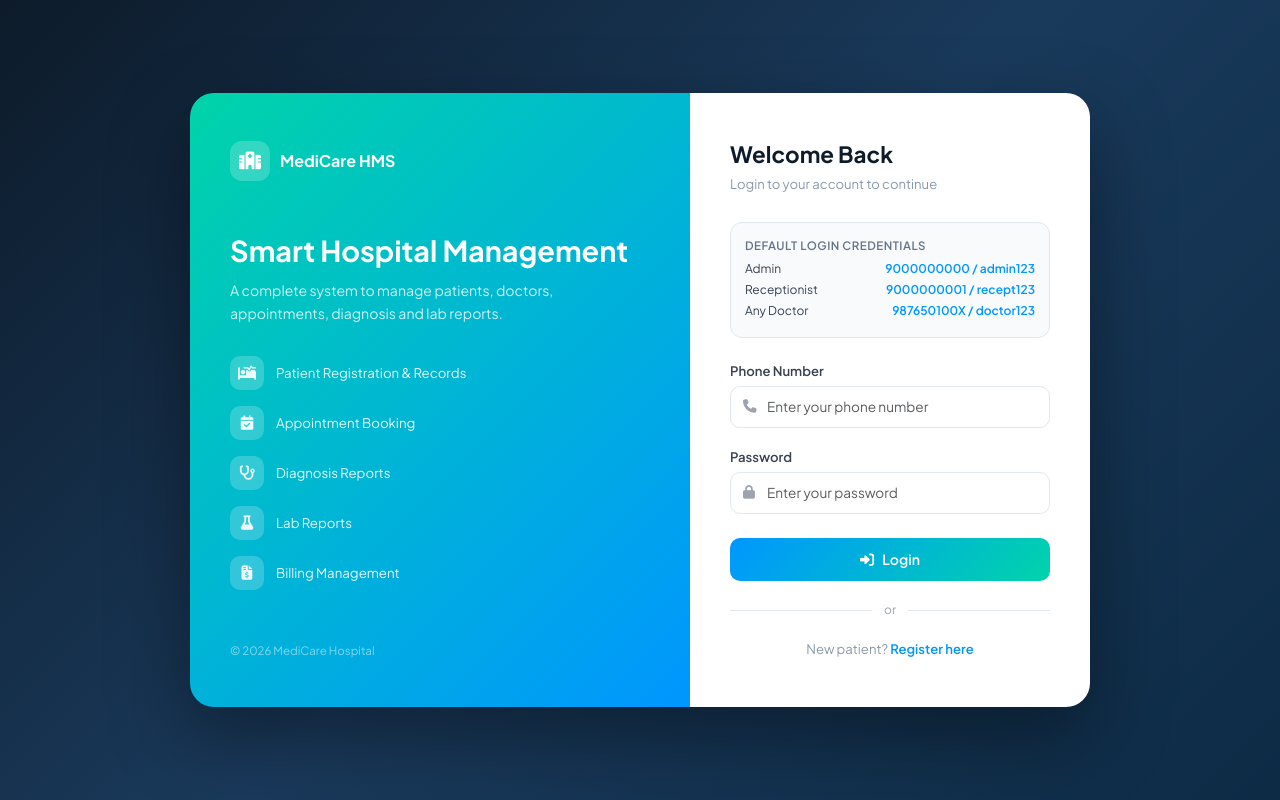
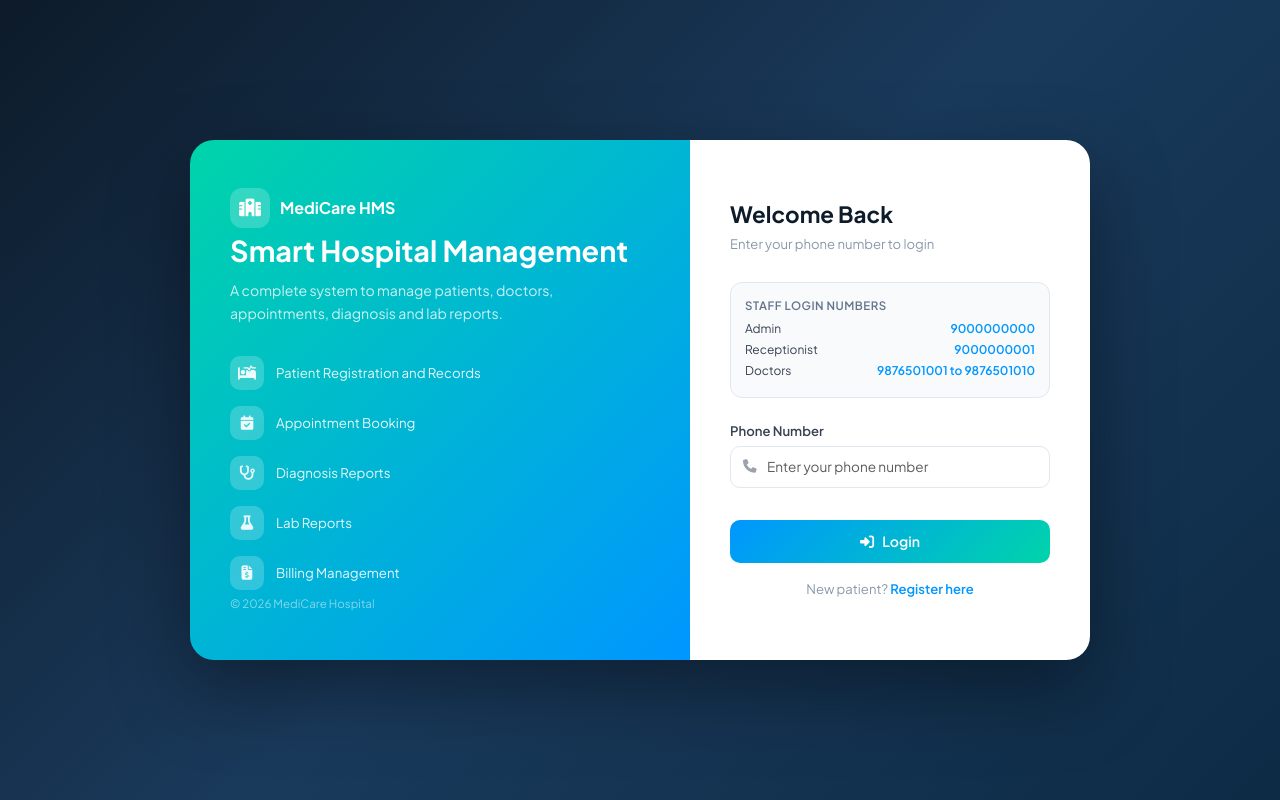
Before and after one commit to Sanj-vs/Hospital-Management-System-DBMS, a Flask app: page /login in a window 1280 px wide. Run offline with Flask 3, Linux system fonts and the light colour scheme; some libraries are stand-ins or nearby versions.

Commit message:
made some changes

```diff
--- a/app.py
+++ b/app.py
@@ -23,7 +23,7 @@ def get_db():
     )
 
 # ============================================
-# LOGIN REQUIRED DECORATORS
+# LOGIN REQUIRED DECORATOR
 # ============================================
 def login_required(f):
     @wraps(f)
@@ -34,12 +34,15 @@ def login_required(f):
         return f(*args, **kwargs)
     return decorated
 
+# ============================================
+# ROLE REQUIRED DECORATOR  (was missing — fixes NameError crash)
+# ============================================
 def role_required(*roles):
     def decorator(f):
         @wraps(f)
         def decorated(*args, **kwargs):
-            if 'role' not in session or session['role'] not in roles:
-                flash('Access denied.', 'danger')
+            if session.get('role') not in roles:
+                flash('Access denied. You do not have permission to view that page.', 'danger')
                 return redirect(url_for('dashboard'))
             return f(*args, **kwargs)
         return decorated
@@ -58,10 +61,9 @@ def index():
 def login():
     if request.method == 'POST':
         phone = request.form['phone']
-        password = request.form['password']
         db = get_db()
         cursor = db.cursor(dictionary=True)
-        cursor.execute("SELECT * FROM Users WHERE phone = %s AND password = %s", (phone, password))
+        cursor.execute("SELECT * FROM Users WHERE phone = %s", (phone,))
         user = cursor.fetchone()
         cursor.close()
         db.close()
@@ -91,7 +93,7 @@ def login():
             flash(f'Welcome, {user["name"]}!', 'success')
             return redirect(url_for('dashboard'))
         else:
-            flash('Invalid phone or password.', 'danger')
+            flash('Phone number not found!', 'danger')
     return render_template('login.html')
 
 @app.route('/register', methods=['GET', 'POST'])
@@ -103,19 +105,28 @@ def register():
             cursor.execute("""
                 INSERT INTO Users (name, phone, email, password, role)
                 VALUES (%s, %s, %s, %s, 'patient')
-            """, (request.form['name'], request.form['phone'],
-                  request.form['email'], request.form['password']))
+            """, (
+                request.form['name'],
+                request.form['phone'],
+                request.form.get('email', ''),
+                'nopwd'
+            ))
             user_id = cursor.lastrowid
             cursor.execute("""
                 INSERT INTO Patient (user_id, age, gender, address, blood_group)
                 VALUES (%s, %s, %s, %s, %s)
-            """, (user_id, request.form['age'], request.form['gender'],
-                  request.form['address'], request.form['blood_group']))
+            """, (
+                user_id,
+                request.form['age'],
+                request.form['gender'],
+                request.form['address'],
+                request.form['blood_group']
+            ))
             db.commit()
             flash('Registration successful! Please login.', 'success')
             return redirect(url_for('login'))
         except mysql.connector.IntegrityError:
-            flash('Phone number or email already exists!', 'danger')
+            flash('Phone number already exists!', 'danger')
         finally:
             cursor.close()
             db.close()
@@ -236,14 +247,29 @@ def patients():
 def delete_patient(patient_id):
     db = get_db()
     cursor = db.cursor()
-    cursor.execute("SELECT user_id FROM Patient WHERE patient_id=%s", (patient_id,))
-    p = cursor.fetchone()
-    if p:
-        cursor.execute("DELETE FROM Users WHERE user_id=%s", (p[0],))
-        db.commit()
-    cursor.close()
-    db.close()
-    flash('Patient deleted.', 'info')
+    try:
+        # Fetch user_id before deleting
+        cursor.execute("SELECT user_id FROM Patient WHERE patient_id=%s", (patient_id,))
+        row = cursor.fetchone()
+        if row:
+            user_id = row[0]
+            # Delete child records explicitly if no ON DELETE CASCADE in schema
+            cursor.execute("DELETE FROM Billing WHERE patient_id=%s", (patient_id,))
+            cursor.execute("DELETE FROM LabReport WHERE patient_id=%s", (patient_id,))
+            cursor.execute("DELETE FROM DiagnosisReport WHERE patient_id=%s", (patient_id,))
+            cursor.execute("DELETE FROM Appointment WHERE patient_id=%s", (patient_id,))
+            cursor.execute("DELETE FROM Patient WHERE patient_id=%s", (patient_id,))
+            cursor.execute("DELETE FROM Users WHERE user_id=%s", (user_id,))
+            db.commit()
+            flash('Patient deleted successfully.', 'info')
+        else:
+            flash('Patient not found.', 'warning')
+    except Exception as e:
+        db.rollback()
+        flash(f'Error deleting patient: {str(e)}', 'danger')
+    finally:
+        cursor.close()
+        db.close()
     return redirect(url_for('patients'))
 
 # ============================================
@@ -339,6 +365,12 @@ def book_appointment():
 @app.route('/appointments/update/<int:appt_id>/<status>')
 @login_required
 def update_appointment(appt_id, status):
+    # Whitelist valid statuses to prevent SQL injection via URL param
+    VALID_STATUSES = {'Scheduled', 'Completed', 'Cancelled'}
+    if status not in VALID_STATUSES:
+        flash('Invalid appointment status.', 'danger')
+        return redirect(url_for('appointments'))
+
     db = get_db()
     cursor = db.cursor()
     cursor.execute("UPDATE Appointment SET status=%s WHERE appt_id=%s", (status, appt_id))
@@ -407,8 +439,11 @@ def add_diagnosis():
             cursor.execute("UPDATE Appointment SET status='Completed' WHERE appt_id=%s", (request.form['appt_id'],))
             db.commit()
             flash('Diagnosis report added!', 'success')
+            cursor.close()
+            db.close()
             return redirect(url_for('diagnosis'))
         except Exception as e:
+            db.rollback()
             flash(f'Error: {str(e)}', 'danger')
 
     did = session.get('doctor_id')
@@ -421,6 +456,9 @@ def add_diagnosis():
         """, (did,))
         appointments = cursor.fetchall()
         doctor_id = did
+        cursor.close()
+        db.close()
+        return render_template('add_diagnosis.html', appointments=appointments, doctor_id=doctor_id)
     else:
         cursor.execute("""
             SELECT a.appt_id, pu.name as patient_name, p.patient_id, a.appt_date, d.doctor_id
@@ -430,10 +468,9 @@ def add_diagnosis():
             WHERE a.status='Scheduled'
         """)
         appointments = cursor.fetchall()
-        doctor_id = None
-    cursor.close()
-    db.close()
-    return render_template('add_diagnosis.html', appointments=appointments, doctor_id=doctor_id)
+        cursor.close()
+        db.close()
+        return render_template('add_diagnosis.html', appointments=appointments, doctor_id=None)
 
 # ============================================
 # LAB REPORTS
@@ -477,6 +514,7 @@ def lab_reports():
 def add_lab_report():
     db = get_db()
     cursor = db.cursor(dictionary=True)
+
     if request.method == 'POST':
         try:
             cursor.execute("""
@@ -488,10 +526,14 @@ def add_lab_report():
                   request.form['test_date'], request.form['notes']))
             db.commit()
             flash('Lab report added!', 'success')
+            cursor.close()
+            db.close()
             return redirect(url_for('lab_reports'))
         except Exception as e:
+            db.rollback()
             flash(f'Error: {str(e)}', 'danger')
 
+    # Always fetch patients list
     cursor.execute("""
         SELECT p.patient_id, u.name FROM Patient p JOIN Users u ON p.user_id=u.user_id ORDER BY u.name
     """)
@@ -499,18 +541,18 @@ def add_lab_report():
 
     if session['role'] == 'doctor':
         doctor_id = session.get('doctor_id')
+        cursor.close()
+        db.close()
+        # doctor_id is passed; template hides doctor selector and uses hidden field
+        return render_template('add_lab_report.html', patients=patients, doctors=None, doctor_id=doctor_id)
     else:
         cursor.execute("""
-            SELECT d.doctor_id, u.name FROM Doctor d JOIN Users u ON d.user_id=u.user_id
+            SELECT d.doctor_id, u.name FROM Doctor d JOIN Users u ON d.user_id=u.user_id ORDER BY u.name
         """)
         doctors = cursor.fetchall()
         cursor.close()
         db.close()
         return render_template('add_lab_report.html', patients=patients, doctors=doctors, doctor_id=None)
-
-    cursor.close()
-    db.close()
-    return render_template('add_lab_report.html', patients=patients, doctor_id=doctor_id)
 
 # ============================================
 # BILLING
@@ -558,8 +600,11 @@ def add_billing():
                   request.form['amount'], request.form['description']))
             db.commit()
             flash('Bill added!', 'success')
+            cursor.close()
+            db.close()
             return redirect(url_for('billing'))
         except Exception as e:
+            db.rollback()
             flash(f'Error: {str(e)}', 'danger')
 
     cursor.execute("""
--- a/templates/login.html
+++ b/templates/login.html
@@ -10,7 +10,7 @@
 <style>
 *{margin:0;padding:0;box-sizing:border-box;}
 body{font-family:'Plus Jakarta Sans',sans-serif;background:linear-gradient(135deg,#0d1b2a 0%,#1a3a5c 50%,#0d2b45 100%);min-height:100vh;display:flex;align-items:center;justify-content:center;}
-.login-wrap{display:flex;width:900px;min-height:560px;border-radius:24px;overflow:hidden;box-shadow:0 30px 80px rgba(0,0,0,.4);}
+.login-wrap{display:flex;width:900px;min-height:520px;border-radius:24px;overflow:hidden;box-shadow:0 30px 80px rgba(0,0,0,.4);}
 .login-left{flex:1;background:linear-gradient(135deg,#00d4aa,#0096ff);padding:48px 40px;display:flex;flex-direction:column;justify-content:space-between;}
 .login-left h2{color:#fff;font-size:1.8rem;font-weight:700;margin-bottom:12px;}
 .login-left p{color:rgba(255,255,255,.8);font-size:.88rem;line-height:1.6;}
@@ -24,22 +24,19 @@ body{font-family:'Plus Jakarta Sans',sans-serif;background:linear-gradient(135de
 .login-right h3{font-size:1.4rem;font-weight:700;color:#0d1b2a;margin-bottom:6px;}
 .login-right p{color:#8a99ab;font-size:.82rem;margin-bottom:28px;}
 .form-label{font-size:.82rem;font-weight:600;color:#374151;margin-bottom:5px;}
-.form-control{border:1.5px solid #e2e8f0;border-radius:10px;padding:10px 14px;font-size:.85rem;transition:border-color .2s;}
+.form-control{border:1.5px solid #e2e8f0;border-radius:10px;padding:10px 14px 10px 36px;font-size:.85rem;transition:border-color .2s;}
 .form-control:focus{border-color:#00d4aa;box-shadow:0 0 0 3px rgba(0,212,170,.1);outline:none;}
 .input-icon{position:relative;}
 .input-icon i{position:absolute;left:13px;top:50%;transform:translateY(-50%);color:#9ca3af;font-size:.85rem;}
-.input-icon .form-control{padding-left:36px;}
-.btn-login{background:linear-gradient(135deg,#0096ff,#00d4aa);border:none;border-radius:10px;padding:11px;font-weight:600;font-size:.88rem;color:#fff;width:100%;margin-top:8px;transition:opacity .2s,transform .1s;}
-.btn-login:hover{opacity:.9;transform:translateY(-1px);}
-.divider{display:flex;align-items:center;gap:12px;margin:20px 0;color:#9ca3af;font-size:.75rem;}
-.divider::before,.divider::after{content:'';flex:1;height:1px;background:#e2e8f0;}
-.register-link{text-align:center;font-size:.82rem;color:#8a99ab;}
+.btn-login{background:linear-gradient(135deg,#0096ff,#00d4aa);border:none;border-radius:10px;padding:11px;font-weight:600;font-size:.88rem;color:#fff;width:100%;margin-top:8px;transition:opacity .2s;}
+.btn-login:hover{opacity:.9;}
+.register-link{text-align:center;font-size:.82rem;color:#8a99ab;margin-top:16px;}
 .register-link a{color:#0096ff;font-weight:600;text-decoration:none;}
 .alert{border:none;border-radius:10px;font-size:.82rem;padding:10px 14px;}
-.credentials-box{background:#f8fafc;border-radius:12px;padding:14px;margin-bottom:20px;border:1px solid #e2e8f0;}
-.credentials-box p{font-size:.72rem;color:#64748b;margin:0 0 6px;font-weight:600;text-transform:uppercase;letter-spacing:.5px;}
-.cred-row{display:flex;justify-content:space-between;font-size:.75rem;color:#374151;margin-bottom:3px;}
-.cred-row span:last-child{color:#0096ff;font-weight:600;}
+.info-box{background:#f8fafc;border-radius:12px;padding:14px;margin-bottom:20px;border:1px solid #e2e8f0;}
+.info-box p{font-size:.72rem;color:#64748b;margin:0 0 6px;font-weight:600;text-transform:uppercase;letter-spacing:.5px;}
+.info-row{display:flex;justify-content:space-between;font-size:.75rem;color:#374151;margin-bottom:3px;}
+.info-row span:last-child{color:#0096ff;font-weight:600;}
 </style>
 </head>
 <body>
@@ -53,7 +50,7 @@ body{font-family:'Plus Jakarta Sans',sans-serif;background:linear-gradient(135de
       <h2>Smart Hospital Management</h2>
       <p>A complete system to manage patients, doctors, appointments, diagnosis and lab reports.</p>
       <div class="feature-list">
-        <div class="feature-item"><div class="feature-icon"><i class="fas fa-procedures"></i></div>Patient Registration & Records</div>
+        <div class="feature-item"><div class="feature-icon"><i class="fas fa-procedures"></i></div>Patient Registration and Records</div>
         <div class="feature-item"><div class="feature-icon"><i class="fas fa-calendar-check"></i></div>Appointment Booking</div>
         <div class="feature-item"><div class="feature-icon"><i class="fas fa-stethoscope"></i></div>Diagnosis Reports</div>
         <div class="feature-item"><div class="feature-icon"><i class="fas fa-flask"></i></div>Lab Reports</div>
@@ -65,7 +62,7 @@ body{font-family:'Plus Jakarta Sans',sans-serif;background:linear-gradient(135de
 
   <div class="login-right">
     <h3>Welcome Back</h3>
-    <p>Login to your account to continue</p>
+    <p>Enter your phone number to login</p>
 
     {% with messages = get_flashed_messages(with_categories=true) %}
       {% if messages %}
@@ -75,26 +72,19 @@ body{font-family:'Plus Jakarta Sans',sans-serif;background:linear-gradient(135de
       {% endif %}
     {% endwith %}
 
-    <div class="credentials-box">
-      <p>Default Login Credentials</p>
-      <div class="cred-row"><span>Admin</span><span>9000000000 / admin123</span></div>
-      <div class="cred-row"><span>Receptionist</span><span>9000000001 / recept123</span></div>
-      <div class="cred-row"><span>Any Doctor</span><span>987650100X / doctor123</span></div>
+    <div class="info-box">
+      <p>Staff Login Numbers</p>
+      <div class="info-row"><span>Admin</span><span>9000000000</span></div>
+      <div class="info-row"><span>Receptionist</span><span>9000000001</span></div>
+      <div class="info-row"><span>Doctors</span><span>9876501001 to 9876501010</span></div>
     </div>
 
     <form method="POST">
-      <div class="mb-3">
+      <div class="mb-4">
         <label class="form-label">Phone Number</label>
         <div class="input-icon">
           <i class="fas fa-phone"></i>
           <input type="text" name="phone" class="form-control" placeholder="Enter your phone number" required>
-        </div>
-      </div>
-      <div class="mb-3">
-        <label class="form-label">Password</label>
-        <div class="input-icon">
-          <i class="fas fa-lock"></i>
-          <input type="password" name="password" class="form-control" placeholder="Enter your password" required>
         </div>
       </div>
       <button type="submit" class="btn-login">
@@ -102,7 +92,6 @@ body{font-family:'Plus Jakarta Sans',sans-serif;background:linear-gradient(135de
       </button>
     </form>
 
-    <div class="divider">or</div>
     <div class="register-link">
       New patient? <a href="{{ url_for('register') }}">Register here</a>
     </div>
--- a/templates/register.html
+++ b/templates/register.html
@@ -53,10 +53,7 @@ body{font-family:'Plus Jakarta Sans',sans-serif;background:linear-gradient(135de
           <label class="form-label">Email</label>
           <input type="email" name="email" class="form-control" placeholder="optional">
         </div>
-        <div class="col-md-6">
-          <label class="form-label">Password *</label>
-          <input type="password" name="password" class="form-control" placeholder="Create a password" required>
-        </div>
+
         <div class="col-md-4">
           <label class="form-label">Age *</label>
           <input type="number" name="age" class="form-control" min="0" max="150" required>
```
